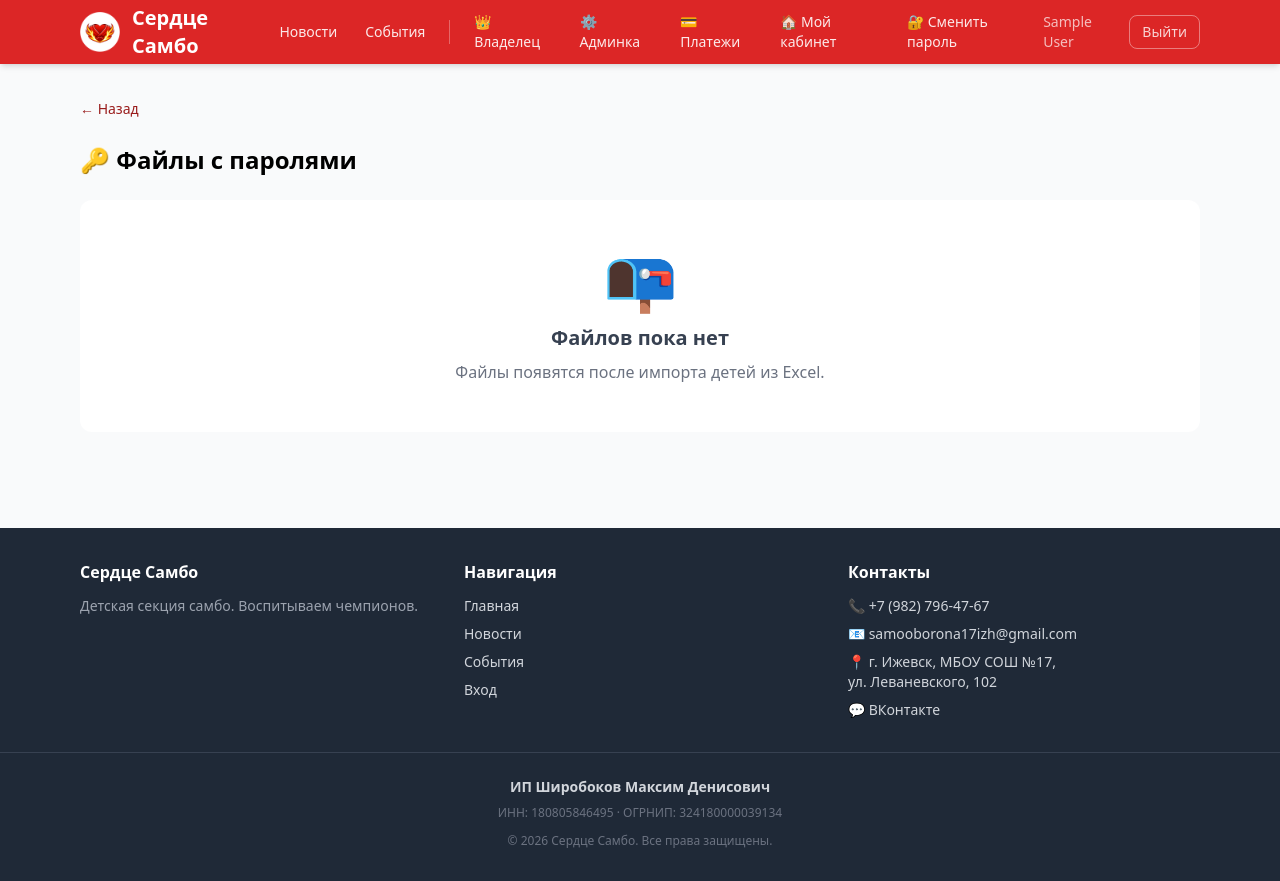
After one commit to kp1shlas/samboheart, a Django app: page /owner/passwords/files/ in a window 1280 px wide. The commit adds this page. Run offline with Django 5.2, Linux system fonts and the light colour scheme; a user stored in the database is signed in; tables that the repository leaves empty hold one stand-in row (values such as "Sample post"); some libraries are stand-ins or nearby versions.

Commit message:
Add password files download for owner

```diff
--- a/core/urls.py
+++ b/core/urls.py
@@ -61,6 +61,12 @@ urlpatterns = [
         views.owner_generate_lessons, name='owner_generate_lessons'),
      path('owner/import-children/',
          views.owner_import_children, name='owner_import_children'),
+     path('owner/passwords/download/',
+         views.owner_download_passwords,
+         name='owner_download_passwords'),
+     path('owner/passwords/files/',
+         views.owner_password_files_list,
+         name='owner_password_files'),
 
     # ─── Новости и события ─────────────────────────────
      path('news/', views.news_list, name='news_list'),
--- a/core/views.py
+++ b/core/views.py
@@ -2167,3 +2167,118 @@ def owner_import_children(request):
 def pricing_view(request):
     """Страница с тарифами и ценами (публичная)"""
     return render(request, 'pricing.html')
+
+
+@owner_required
+def owner_download_passwords(request):
+    """
+    Скачивает последний файл с паролями импортированных детей.
+    Конвертирует CSV в Excel для удобства.
+    """
+    import os
+    import glob
+    from django.conf import settings
+    from django.http import HttpResponse, Http404
+
+    # Находим все файлы с паролями
+    pattern = os.path.join(settings.BASE_DIR, 'media', 'imported_children_*.csv')
+    files = glob.glob(pattern)
+
+    if not files:
+        messages.warning(request, 'Файлы с паролями не найдены.')
+        return redirect('owner_dashboard')
+
+    # Берём самый свежий файл
+    latest_file = max(files, key=os.path.getctime)
+    filename = os.path.basename(latest_file)
+
+    # Если просят конкретный файл
+    requested = request.GET.get('file')
+    if requested:
+        safe_name = os.path.basename(requested)
+        candidate = os.path.join(settings.BASE_DIR, 'media', safe_name)
+        if candidate in files:
+            latest_file = candidate
+            filename = safe_name
+
+    # Читаем CSV
+    import csv
+    rows = []
+    with open(latest_file, 'r', encoding='utf-8-sig') as f:
+        reader = csv.reader(f, delimiter=';')
+        for row in reader:
+            rows.append(row)
+
+    # Конвертируем в Excel
+    try:
+        import openpyxl
+        from openpyxl.styles import Font, PatternFill, Alignment
+
+        wb = openpyxl.Workbook()
+        ws = wb.active
+        ws.title = 'Пароли'
+
+        # Заголовки с оформлением
+        header_fill = PatternFill(
+            start_color='C00000', end_color='C00000', fill_type='solid'
+        )
+        header_font = Font(bold=True, color='FFFFFF')
+
+        for col, value in enumerate(rows[0] if rows else [], 1):
+            cell = ws.cell(row=1, column=col, value=value)
+            cell.fill = header_fill
+            cell.font = header_font
+            cell.alignment = Alignment(horizontal='center')
+
+        # Данные
+        for row_idx, row in enumerate(rows[1:], 2):
+            for col_idx, value in enumerate(row, 1):
+                ws.cell(row=row_idx, column=col_idx, value=value)
+
+        # Ширина колонок
+        ws.column_dimensions['A'].width = 35
+        ws.column_dimensions['B'].width = 20
+        ws.column_dimensions['C'].width = 15
+
+        # Отдаём файл
+        response = HttpResponse(
+            content_type='application/vnd.openxmlformats-officedocument.spreadsheetml.sheet'
+        )
+        excel_name = filename.replace('.csv', '.xlsx')
+        response['Content-Disposition'] = f'attachment; filename="{excel_name}"'
+        wb.save(response)
+        return response
+
+    except ImportError:
+        # Если openpyxl нет — отдаём CSV как есть
+        with open(latest_file, 'rb') as f:
+            response = HttpResponse(f.read(), content_type='text/csv')
+            response['Content-Disposition'] = f'attachment; filename="{filename}"'
+            return response
+
+
+@owner_required
+def owner_password_files_list(request):
+    """Список всех файлов с паролями"""
+    import os
+    import glob
+    from django.conf import settings
+    from datetime import datetime
+
+    pattern = os.path.join(settings.BASE_DIR, 'media', 'imported_children_*.csv')
+    files = glob.glob(pattern)
+
+    files_info = []
+    for filepath in files:
+        stat = os.stat(filepath)
+        files_info.append({
+            'name': os.path.basename(filepath),
+            'size': stat.st_size,
+            'created': datetime.fromtimestamp(stat.st_ctime),
+        })
+
+    files_info.sort(key=lambda x: x['created'], reverse=True)
+
+    return render(request, 'owner/password_files.html', {
+        'files': files_info,
+    })
--- /dev/null
+++ b/templates/owner/password_files.html
@@ -0,0 +1,68 @@
+{% extends "base.html" %}
+{% block title %}Файлы с паролями — Сердце Самбо{% endblock %}
+
+{% block content %}
+<div class="mb-6">
+    <a href="/owner/" class="text-sm text-accent hover:underline">← Назад</a>
+</div>
+
+<div class="flex items-center justify-between mb-6">
+    <h1 class="text-2xl font-bold">🔑 Файлы с паролями</h1>
+    {% if files %}
+    <a href="{% url 'owner_download_passwords' %}"
+       class="bg-green-600 hover:bg-green-700 text-white font-medium
+              px-5 py-2.5 rounded-xl transition">
+        ⬇️ Скачать последний файл
+    </a>
+    {% endif %}
+</div>
+
+{% if files %}
+<div class="bg-white rounded-xl shadow-sm border border-gray-100 overflow-hidden">
+    <table class="w-full text-sm">
+        <thead>
+            <tr class="bg-gray-50 text-left text-gray-600">
+                <th class="px-4 py-3">Файл</th>
+                <th class="px-4 py-3">Дата создания</th>
+                <th class="px-4 py-3 text-right">Размер</th>
+                <th class="px-4 py-3 text-right">Действие</th>
+            </tr>
+        </thead>
+        <tbody class="divide-y divide-gray-100">
+            {% for file in files %}
+            <tr class="hover:bg-gray-50">
+                <td class="px-4 py-3 font-medium">{{ file.name }}</td>
+                <td class="px-4 py-3 text-gray-600">
+                    {{ file.created|date:"d.m.Y H:i" }}
+                </td>
+                <td class="px-4 py-3 text-right text-gray-600">
+                    {{ file.size|filesizeformat }}
+                </td>
+                <td class="px-4 py-3 text-right">
+                    <a href="{% url 'owner_download_passwords' %}?file={{ file.name }}"
+                       class="text-blue-600 hover:underline text-sm">
+                        ⬇️ Скачать
+                    </a>
+                </td>
+            </tr>
+            {% endfor %}
+        </tbody>
+    </table>
+</div>
+
+<div class="mt-6 bg-yellow-50 border border-yellow-200 rounded-xl p-4">
+    <p class="text-sm text-yellow-800">
+        ⚠️ <strong>Важно:</strong> файлы содержат пароли детей.
+        После передачи паролей родителям удалите файлы во избежание утечки.
+    </p>
+</div>
+{% else %}
+<div class="bg-white rounded-xl p-12 text-center">
+    <div class="text-6xl mb-4">📭</div>
+    <h2 class="text-xl font-bold text-gray-700 mb-2">Файлов пока нет</h2>
+    <p class="text-gray-500">
+        Файлы появятся после импорта детей из Excel.
+    </p>
+</div>
+{% endif %}
+{% endblock %}
```
Also changed, not shown: templates/owner/dashboard.html (+7 -0 lines).
